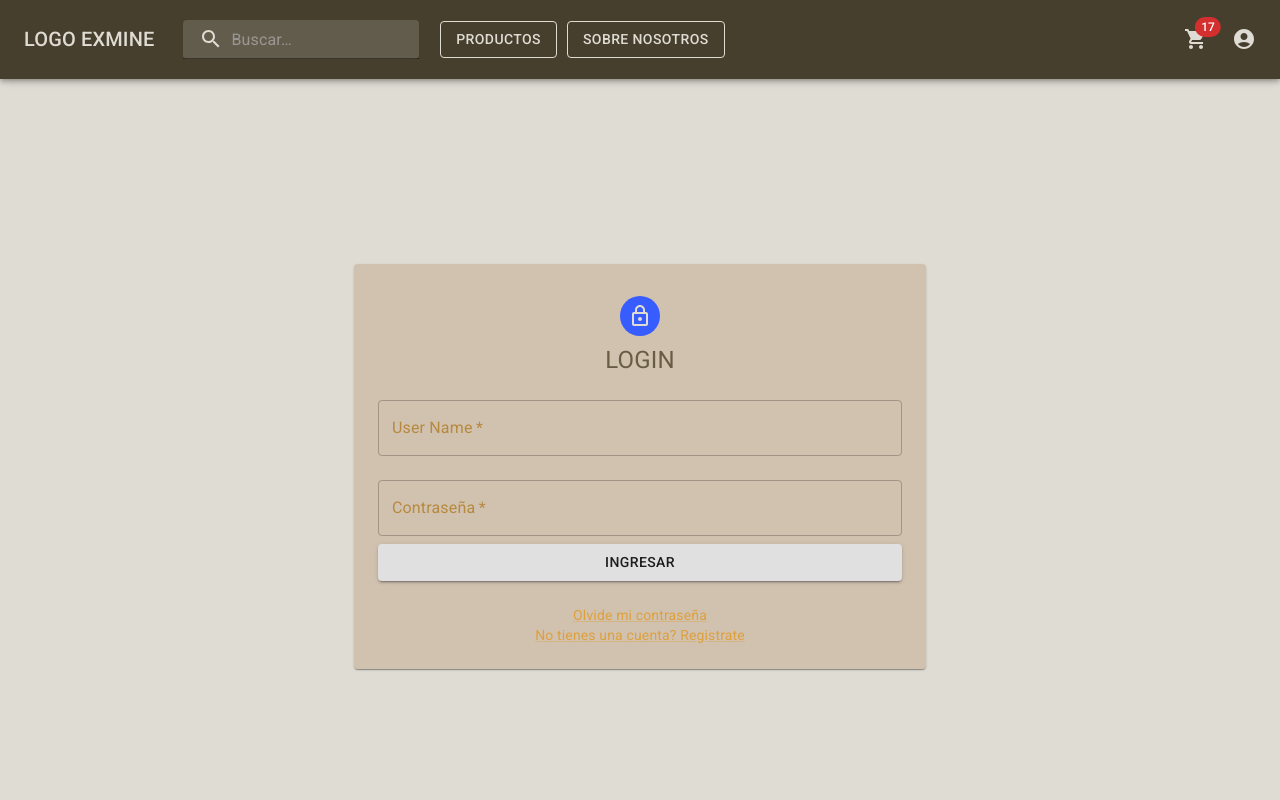
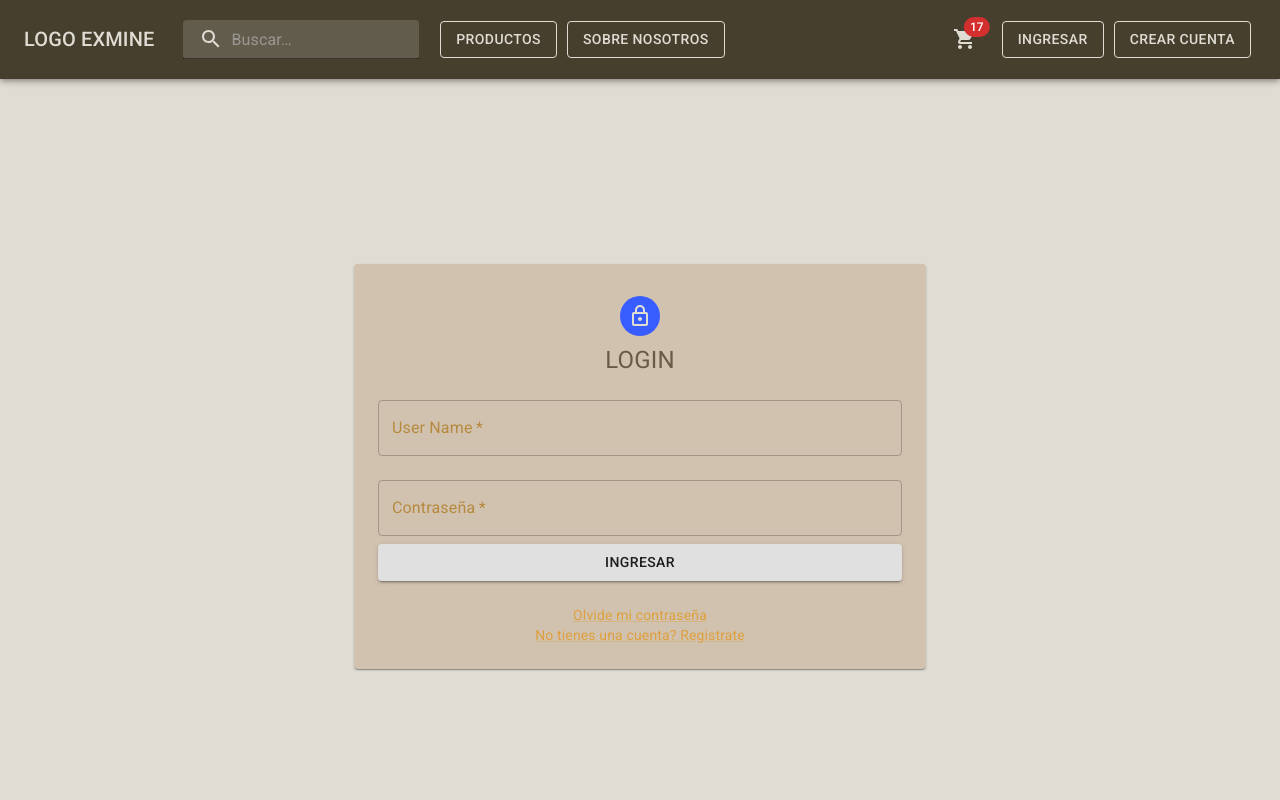
Before and after one commit to ortega-pablo/Final-Project, a React (Create React App) app in the folder client/: page /login in a window 1280 px wide. Shown: the top 800 px of the page. Built offline with nearby package versions, Linux system fonts and the light colour scheme; no server answers; what react-swipeable-views-utils would draw is missing.

Commit message:
render condicional del panel de admin + cambios en el nav

```diff
--- a/client/src/components/AdminPanel/AdminMenu.jsx
+++ b/client/src/components/AdminPanel/AdminMenu.jsx
@@ -6,22 +6,29 @@ import {
   ListItemText,
   ListSubheader,
 } from "@mui/material";
-import HomeIcon from '@mui/icons-material/Home';
-import AccountBoxIcon from '@mui/icons-material/AccountBox';
-import AbcIcon from '@mui/icons-material/Abc';
-import PersonAddIcon from '@mui/icons-material/PersonAdd';
-import ClearAllIcon from '@mui/icons-material/ClearAll';
+import HomeIcon from "@mui/icons-material/Home";
+import AccountBoxIcon from "@mui/icons-material/AccountBox";
+import AbcIcon from "@mui/icons-material/Abc";
+import PersonAddIcon from "@mui/icons-material/PersonAdd";
+import ClearAllIcon from "@mui/icons-material/ClearAll";
 import InboxIcon from "@mui/icons-material/MoveToInbox";
 import ExpandLess from "@mui/icons-material/ExpandLess";
 import ExpandMore from "@mui/icons-material/ExpandMore";
 import StarBorder from "@mui/icons-material/StarBorder";
-import React from "react";
+import React, { useEffect } from "react";
 import { BoxGeneral } from "../../personalizadTheme";
+import { useNavigate } from "react-router-dom";
+import { useSelector } from "react-redux";
+import { NotFound } from "../NotFound/NotFound";
 
 export default function AdminMenu() {
   const [open, setOpen] = React.useState(true);
   const [open2, setOpen2] = React.useState(true);
   const [open3, setOpen3] = React.useState(true);
+  const navigate = useNavigate();
+  const userStatus = useSelector((state) => state.userStatus);
+
+
 
   const handleClick = () => {
     setOpen(!open);
@@ -35,7 +42,11 @@ export default function AdminMenu() {
     setOpen3(!open3);
   };
 
+
     return (
+      <>
+        {
+          userStatus === 'admin' ?
           <BoxGeneral>
           <List
             sx={{ width: "100%", maxWidth: 360 }}
@@ -70,10 +81,9 @@ export default function AdminMenu() {
             </ListItemButton>
             <Collapse in={open} timeout="auto" unmountOnExit>
               <List component="div" disablePadding>
-
                 <ListItemButton sx={{ pl: 4 }}>
                   <ListItemIcon>
-                <ClearAllIcon/>
+                    <ClearAllIcon />
                   </ListItemIcon>
                   <ListItemText primary="Todos" />
                 </ListItemButton>
@@ -91,7 +101,6 @@ export default function AdminMenu() {
                   </ListItemIcon>
                   <ListItemText primary="Starred" />
                 </ListItemButton>
-
               </List>
             </Collapse>
 
@@ -130,8 +139,12 @@ export default function AdminMenu() {
                 </ListItemButton>
               </List>
             </Collapse>
-
           </List>
           </BoxGeneral>
+        :
+        <NotFound/>
+        }
+      </>
     );
+
 }
--- a/client/src/components/Login/Login.jsx
+++ b/client/src/components/Login/Login.jsx
@@ -10,7 +10,7 @@ import Container from "@mui/material/Container";
 import * as yup from "yup";
 import Button from "@material-ui/core/Button";
 import { useFormik } from "formik";
-import { postLoginUser } from "../../redux/actions";
+import { postLoginUser, verifyToken } from "../../redux/actions";
 import { useDispatch } from "react-redux";
 import { Footer } from "../Footer/Footer";
 import { Paper } from "@mui/material";
@@ -38,6 +38,8 @@ export const Login = () => {
 
       if(result !== undefined){
         window.localStorage.setItem("token", JSON.stringify(result));
+        const ls = JSON.parse(localStorage.getItem("token"))
+        dispatch(verifyToken(ls?.token))
         alert('Acceso exitoso')
         navigate(`/profile/asd`)
       } else {
--- a/client/src/components/NavBar/NavBar.jsx
+++ b/client/src/components/NavBar/NavBar.jsx
@@ -20,7 +20,7 @@ import HomeIcon from "@mui/icons-material/Home";
 import InfoIcon from "@mui/icons-material/Info";
 import MoreIcon from "@mui/icons-material/MoreVert";
 import { useNavigate } from "react-router-dom";
-import { useDispatch } from "react-redux";
+import { useDispatch, useSelector } from "react-redux";
 import { verifyToken } from "../../redux/actions";
 
 const Search = styled("div")(({ theme }) => ({
@@ -63,9 +63,6 @@ const StyledInputBase = styled(Input)(({ theme }) => ({
   },
 }));
 
-
-
-
 export const NavBar = (props) => {
   const [anchorProfileEl, setAnchorProfileEl] = React.useState(null);
   const [mobileMoreAnchorEl, setMobileMoreAnchorEl] = React.useState(null);
@@ -73,12 +70,10 @@ export const NavBar = (props) => {
   const [name, setName] = React.useState("");
   const dispatch = useDispatch();
 
+  const userStatus = useSelector((state) => state.userStatus);
+  console.log("user status  => ", userStatus);
+
   const ls = JSON.parse(localStorage.getItem("token"));
-
-  useEffect(()=>{
-    dispatch(verifyToken(ls?.token))
-  },[dispatch])
-
   useEffect(() => {
     dispatch(verifyToken(ls?.token));
   }, [dispatch]);
@@ -126,7 +121,7 @@ export const NavBar = (props) => {
     >
       {
         //userStatus === user
-        ls?.token ? (
+        userStatus === "user" ? (
           <>
             <Link sx={{ textDecoration: "none" }} href="/profile/asd">
               <MenuItem onClick={handleMenuProfileClose}>
@@ -144,28 +139,35 @@ export const NavBar = (props) => {
               </MenuItem>
             </Link>
           </>
-        ) : (
-          //userStatus === ''
+        ) : userStatus === "admin" ? (
           <>
-            <Link sx={{ textDecoration: "none" }} href="/login">
+            <Link sx={{ textDecoration: "none" }} href="/profile/asd">
               <MenuItem onClick={handleMenuProfileClose}>
                 <Typography variant="body1" color="ambar5.main">
-                  Login
+                  Perfil
                 </Typography>
               </MenuItem>
             </Link>
 
-            <Link sx={{ textDecoration: "none" }} href="/createaccount">
+            <Link sx={{ textDecoration: "none" }} href="/pruebaMenuAdmin">
               <MenuItem onClick={handleMenuProfileClose}>
                 <Typography variant="body1" color="ambar5.main">
-                  Crear cuenta
+                  Panel
+                </Typography>
+              </MenuItem>
+            </Link>
+
+            <Link sx={{ textDecoration: "none" }} href="/">
+              <MenuItem onClick={() => window.localStorage.clear()}>
+                <Typography variant="body1" color="ambar5.main">
+                  Desloguear
                 </Typography>
               </MenuItem>
             </Link>
           </>
+        ) : (
+          <></>
         )
-        // userStauts === 'admin'
-        // menu item que muestre link panel de control
       }
     </Menu>
   );
@@ -200,6 +202,7 @@ export const NavBar = (props) => {
         </MenuItem>
       </Link>
 
+      {userStatus !== null ? (
         <MenuItem onClick={handleProfileMenuOpen}>
           <IconButton
             size="large"
@@ -214,6 +217,42 @@ export const NavBar = (props) => {
             Profile
           </Typography>
         </MenuItem>
+      ) : (
+        <>
+          <Link sx={{ textDecoration: "none" }} href='/createaccount'>
+            <MenuItem>
+              <IconButton
+                size="large"
+                aria-label="account of current user"
+                aria-controls="primary-search-account-menu"
+                aria-haspopup="true"
+                color="ambar5"
+              >
+                <AccountCircle />
+              </IconButton>
+              <Typography variant="body1" color="ambar5.main">
+                Crear cuenta
+              </Typography>
+            </MenuItem>
+          </Link>
+          <Link sx={{ textDecoration: "none" }} href='login'>
+            <MenuItem>
+              <IconButton
+                size="large"
+                aria-label="account of current user"
+                aria-controls="primary-search-account-menu"
+                aria-haspopup="true"
+                color="ambar5"
+              >
+                <AccountCircle />
+              </IconButton>
+              <Typography variant="body1" color="ambar5.main">
+                Login
+              </Typography>
+            </MenuItem>
+          </Link>
+        </>
+      )}
 
       <MenuItem>
         <IconButton size="large" color="ambar5">
@@ -238,7 +277,6 @@ export const NavBar = (props) => {
           </Typography>
         </MenuItem>
       </Link>
-
     </Menu>
   );
 
@@ -325,12 +363,13 @@ export const NavBar = (props) => {
           </Box>
 
           <Box sx={{ flexGrow: 1 }} />
-          <Box sx={{ display: { xs: "none", md: "flex" } }}>
-            <IconButton size="large" color="ambar1">
+          <Box sx={{ display: { xs: "none", md: "flex"}}}>
+            <IconButton size="large" color="ambar1" sx={{mr: 1}}>
               <Badge badgeContent={17} color="error">
                 <ShoppingCartIcon />
               </Badge>
             </IconButton>
+            {userStatus !== null ? (
               <IconButton
                 size="large"
                 edge="end"
@@ -342,6 +381,44 @@ export const NavBar = (props) => {
               >
                 <AccountCircle />
               </IconButton>
+            ) : (
+              <></>
+            )}
+
+            {userStatus === null ? (
+              <>
+                <Box sx={{ margin: "5px" }}>
+                  <Button
+                    variant="outlined"
+                    href="/login"
+                    sx={{
+                      my: 2,
+                      color: "ambar1.main",
+                      display: "block",
+                      borderColor: "ambar1.main",
+                    }}
+                  >
+                    Ingresar
+                  </Button>
+                </Box>
+                <Box sx={{ margin: "5px" }}>
+                  <Button
+                    variant="outlined"
+                    href="/createaccount"
+                    sx={{
+                      my: 2,
+                      color: "ambar1.main",
+                      display: "block",
+                      borderColor: "ambar1.main",
+                    }}
+                  >
+                    Crear cuenta
+                  </Button>
+                </Box>
+              </>
+            ) : (
+              <></>
+            )}
           </Box>
           <Box sx={{ display: { xs: "flex", md: "none" } }}>
             <IconButton
--- a/client/src/components/NotFound/NotFound.jsx
+++ b/client/src/components/NotFound/NotFound.jsx
@@ -5,7 +5,7 @@ import CardMedia from "@mui/material/CardMedia";
 import Typography from "@mui/material/Typography";
 import { Button, CardActionArea, CardActions } from "@mui/material";
 import { Box, Link } from "@material-ui/core";
-import { Footer } from "../Footer/Footer";
+
 
 export function NotFound() {
   return (
@@ -33,7 +33,6 @@ export function NotFound() {
           </CardActions>
         </Card>
       </Box>
-      <Footer/>
     </>
   );
 }
--- a/client/src/redux/reducers/index.js
+++ b/client/src/redux/reducers/index.js
@@ -32,7 +32,7 @@ const initialState = {
   categories: [],
   categoriesAux: [],
   allSpecifications: [],
-  userStatus:{}
+  userStatus: null
 };
 
 const rootReducer = (state = initialState, action) => {
```
Lines whose indentation alone changed are shown as unchanged.
